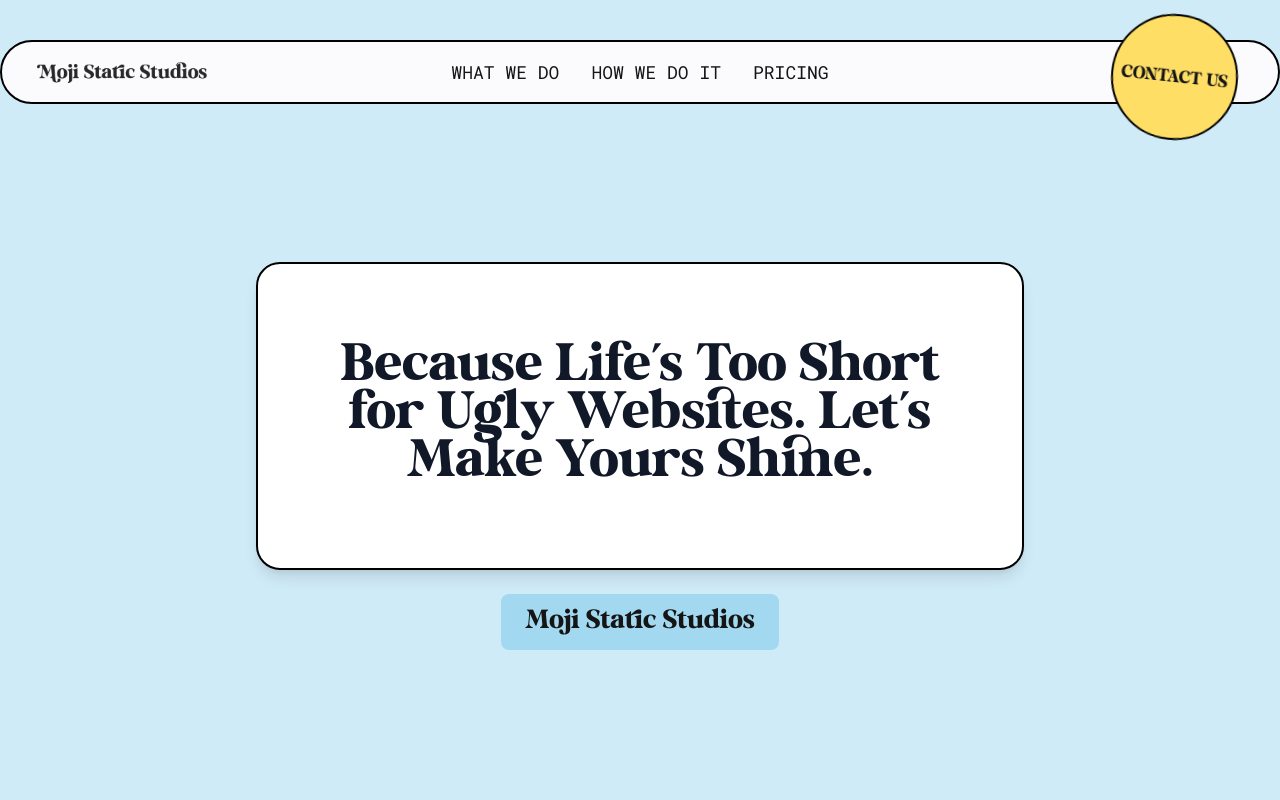
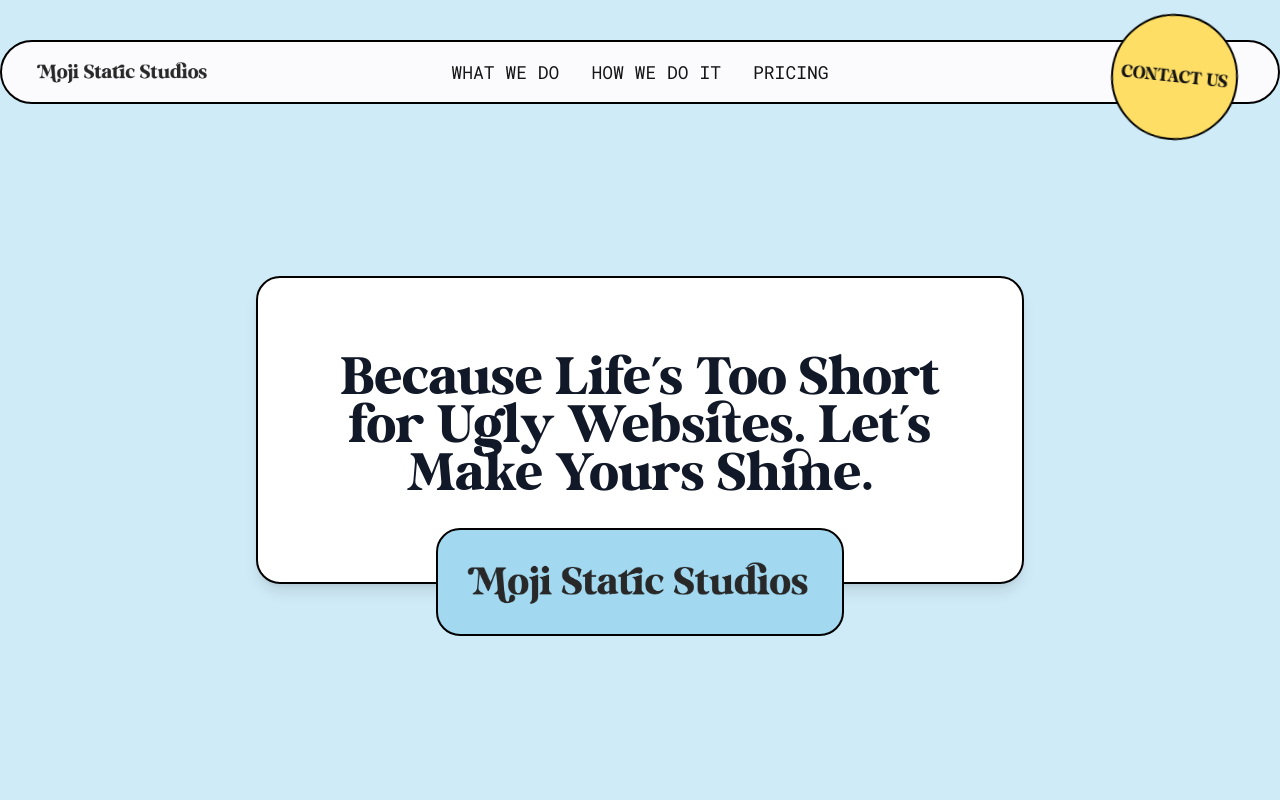
Before and after one commit to QueenMissRose/mss-live, a website: page public/index.html in a window 1280 px wide. Shown: the top 800 px of the page. Drawn offline with Linux system fonts and the light colour scheme.

Commit message:
moved mss in hero up

```diff
--- a/public/index.html
+++ b/public/index.html
@@ -67,11 +67,7 @@
 		</div>
 
 
-
-
-
 		<!--!HERO: capture attention with... -->
-
 		<section
 			class="pt-28 h-screen flex flex-col justify-center items-center text-center font-milk px-4 bg-base-200" id="top">
 			<!--? Main Tagline -->
@@ -82,8 +78,8 @@
 			</div>
 
 			<!--? Brand Card -->
-			<div class="  rounded-lg mt-6 px-6 py-3 bg-accent">
-				<p class="text-2xl">Moji Static Studios</p>
+			<div class="  rounded-3xl px-6 py-3 bg-accent border-2 border-black -mt-14">
+				<img src="img/logo.png" alt="logo of Moji Static Studios" class="w-auto h-20 ">
 			</div>
 		</section>
 
```
Also changed, not shown: public/style.css.
